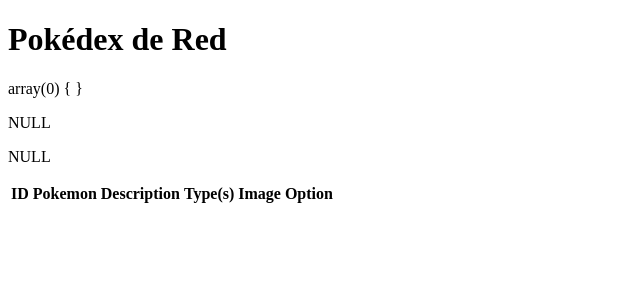
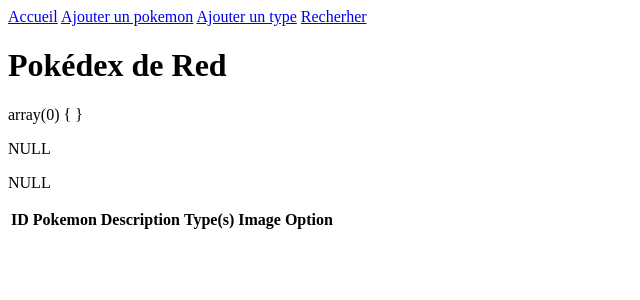
Before and after one commit to EnzoPigeron/2023-2024-R3-01-A1-PIGERON, a PHP site: page / in a window 1280 px wide. Shown: the top 300 px of the page, without its empty margins (0-640 px from the left). Run offline with PHP 8.4, Linux system fonts and the light colour scheme; data that the repository does not hold is empty.

Commit message:
[gabarit.php] - TP07 | 1.1 Ajout des liens de navigations

```diff
--- a/views/gabarit.php
+++ b/views/gabarit.php
@@ -12,7 +12,10 @@
 <header>
     <!-- Menu -->
     <nav>
-
+        <a href="index.php">Accueil</a>
+        <a href="index.php?action=add-pokemon">Ajouter un pokemon</a>
+        <a href="index.php?action=add-pokemon-type">Ajouter un type</a>
+        <a href="index.php?action=search">Recherher</a>
     </nav>
 </header>
 <!-- #contenu -->
```
